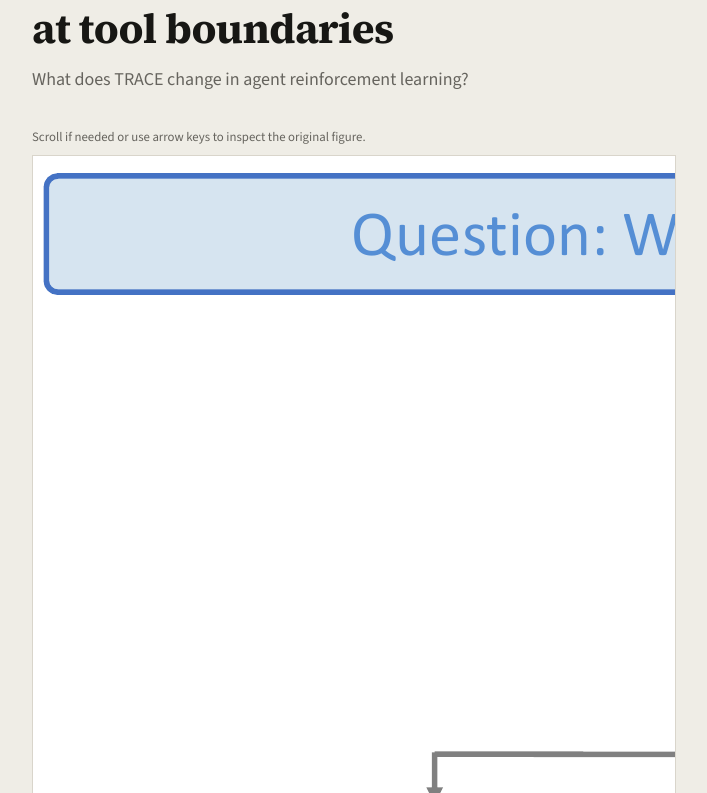
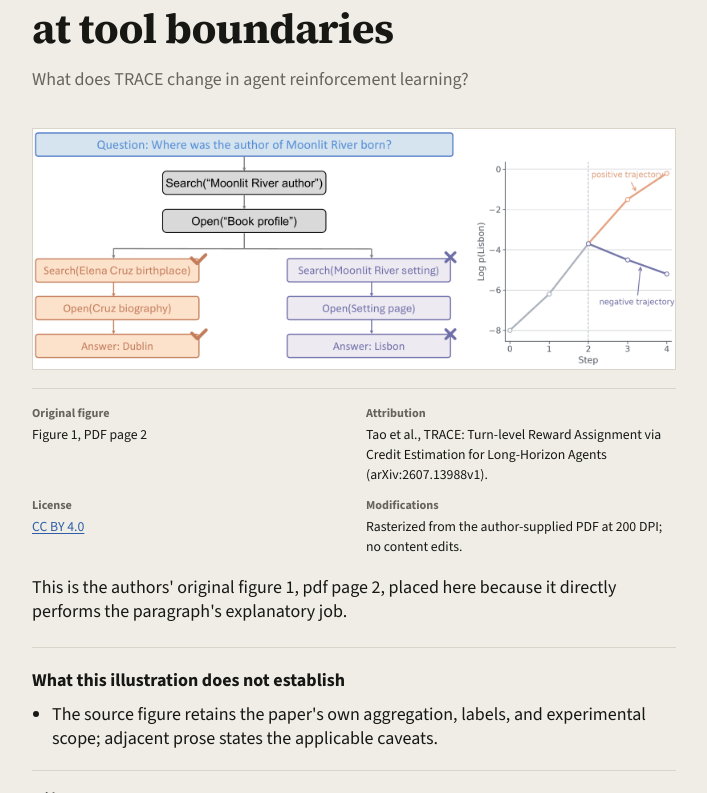
Before and after one commit to Betancourt1/paper_atlas, a Next.js app in the folder apps/web/: page /papers/paper_trace in a window 1280 px wide. Shown: the part 3227-4020 px from the top of the page, without its empty margins (392-1099 px from the left). Built offline with nearby package versions, Linux system fonts and the light colour scheme.

Commit message:
fix: fit all paper visuals without scrolling

```diff
--- a/apps/web/app/globals.css
+++ b/apps/web/app/globals.css
@@ -534,18 +534,12 @@ summary:focus-visible {
 }
 
 .explainer-svg {
+  width: 100%;
   max-width: 100%;
   margin-top: 34px;
-  overflow-x: auto;
+  overflow: hidden;
   border: 1px solid var(--line);
   background: var(--surface);
-  overscroll-behavior-inline: contain;
-  scrollbar-gutter: stable;
-}
-
-.explainer-svg:focus-visible {
-  outline: 3px solid var(--focus);
-  outline-offset: 3px;
 }
 
 .explainer-svg svg {
@@ -562,42 +556,29 @@ summary:focus-visible {
   margin-top: 34px;
 }
 
-.explainer-source-asset__hint {
-  margin: 0 0 10px;
-  color: var(--ink-muted);
-  font-size: 0.8rem;
-  line-height: 1.4;
-}
-
 .explainer-source-asset__viewport {
+  width: 100%;
   max-width: 100%;
-  overflow-x: auto;
+  overflow: hidden;
   border: 1px solid var(--line);
   background: var(--surface);
-  overscroll-behavior-inline: contain;
-  scrollbar-gutter: stable;
-}
-
-.explainer-source-asset__viewport:focus-visible {
-  border-radius: 2px;
-  outline: 3px solid var(--focus);
-  outline-offset: 3px;
 }
 
 .explainer-source-asset__images {
-  display: flex;
-  width: max-content;
-  min-width: 100%;
+  display: grid;
+  width: 100%;
+  max-width: 100%;
+  grid-template-columns: repeat(auto-fit, minmax(min(18rem, 100%), 1fr));
   gap: 16px;
   align-items: start;
 }
 
 .explainer-source-asset__images img {
   display: block;
-  flex: 0 0 auto;
-  width: auto;
-  max-width: none;
+  width: 100%;
+  max-width: 100%;
   height: auto;
+  object-fit: contain;
   border: 0;
 }
 
@@ -633,11 +614,6 @@ summary:focus-visible {
 }
 
 @media (max-width: 720px) {
-  .explainer-svg svg {
-    width: 680px;
-    max-width: none;
-  }
-
   .explainer-source-asset__provenance {
     grid-template-columns: 1fr;
   }
--- a/apps/web/app/papers/[id]/explainer-svg.tsx
+++ b/apps/web/app/papers/[id]/explainer-svg.tsx
@@ -13,7 +13,7 @@ export function ExplainerSvg({ visual }: { visual: Visual }) {
   const descriptionId = `${visual.id}-svg-description`;
   const arrowId = `${visual.id}-arrow`;
   return (
-    <div className="explainer-svg" tabIndex={0} aria-label="Scrollable explanatory figure">
+    <div className="explainer-svg">
       <svg
         data-visual-id={visual.id}
         viewBox={`0 0 ${WIDTH} ${height}`}
--- a/apps/web/app/papers/[id]/explainer-visual.tsx
+++ b/apps/web/app/papers/[id]/explainer-visual.tsx
@@ -24,7 +24,6 @@ const visualLabels: Record<Visual["type"], string> = {
 export function ExplainerVisual({ visual, sourcesById }: ExplainerVisualProps) {
   const titleId = `${visual.id}-title`;
   const descriptionId = `${visual.id}-description`;
-  const inspectionHintId = `${visual.id}-inspection-hint`;
   return (
     <figure
       className="explainer-visual"
@@ -42,16 +41,7 @@ export function ExplainerVisual({ visual, sourcesById }: ExplainerVisualProps) {
 
       {visual.delivery_medium === "source asset" && visual.source_asset ? (
         <div className="explainer-source-asset">
-          <p className="explainer-source-asset__hint" id={inspectionHintId}>
-            Scroll if needed or use arrow keys to inspect the original figure.
-          </p>
-          <div
-            aria-describedby={inspectionHintId}
-            aria-label="Scrollable original paper figure"
-            className="explainer-source-asset__viewport"
-            role="region"
-            tabIndex={0}
-          >
+          <div className="explainer-source-asset__viewport">
             <div
               className="explainer-source-asset__images"
               data-image-count={visual.source_asset.images.length}
```
Also changed, not shown: 10 other files (tests, documents, lock files or other folders).
